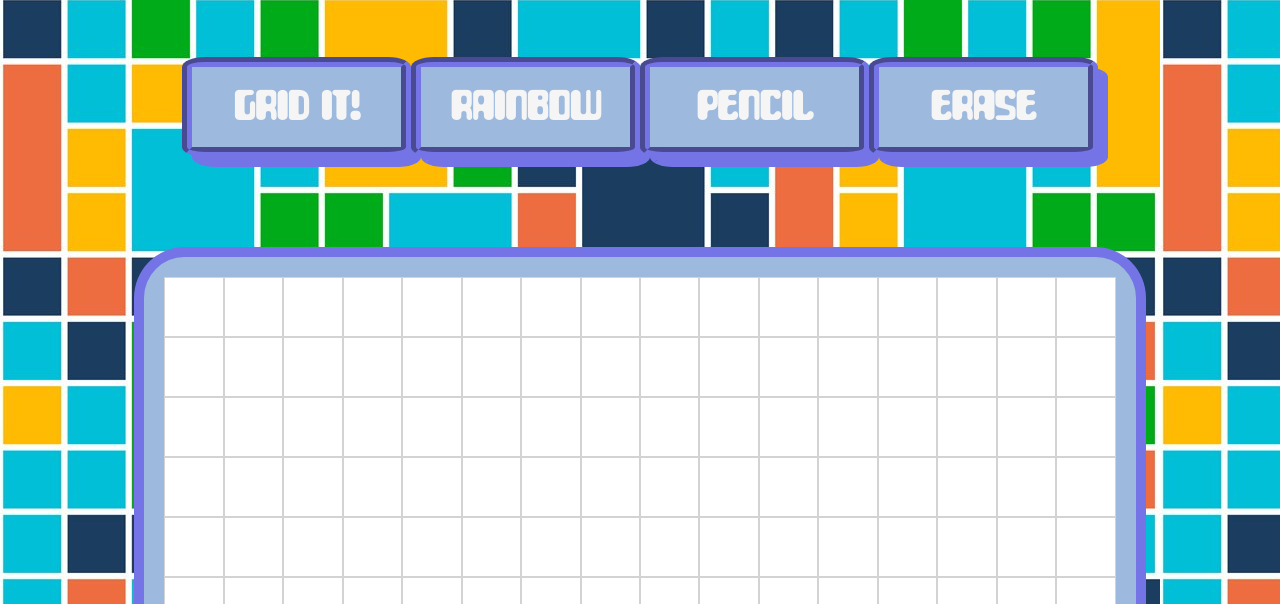
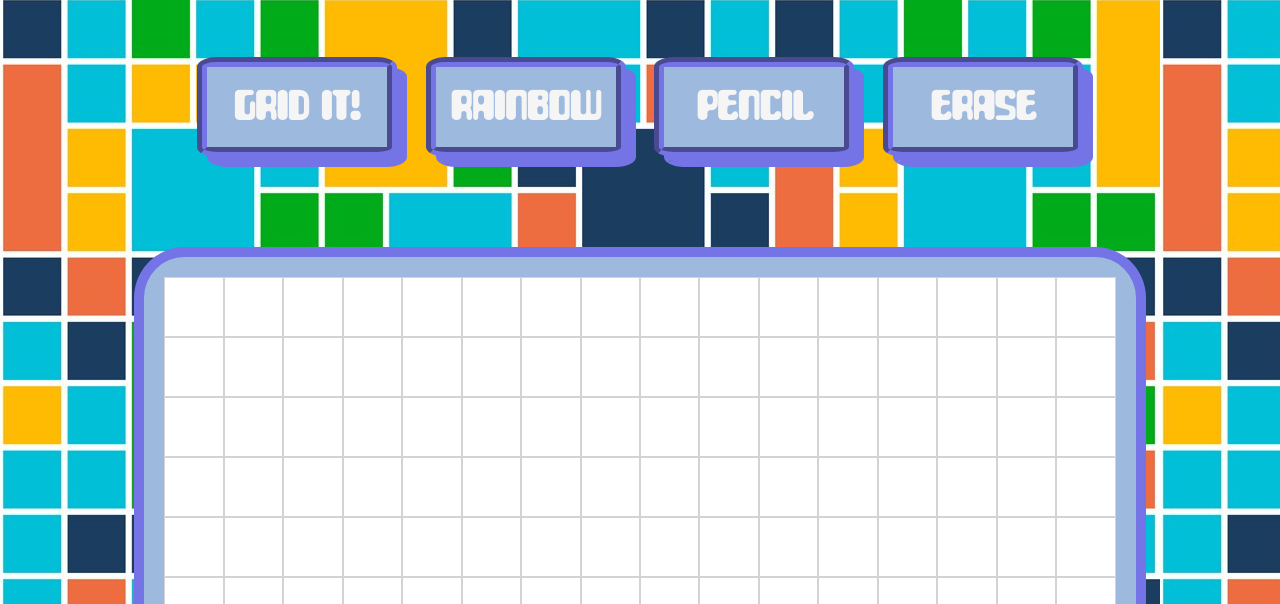
Before and after one commit to michal-boop/etch-a-sketch, a plain HTML site: page index.html in a window 1280 px wide. Shown: the part 196-800 px from the top of the page. Drawn offline with Linux system fonts and the light colour scheme.

Commit message:
further improve styling of buttons

```diff
--- a/style.css
+++ b/style.css
@@ -47,12 +47,14 @@ h3 {
     display: flex;
     flex-direction: row;
     justify-content: space-between;
+    align-content: center;
     flex-wrap: wrap;
     margin: 60px;
+    max-width: 960px;
 }
 
 .btn {
-    flex: 1 1 auto;
+    flex: 0 1 auto;
     font-family:'Paraaminobenzoic';
     font-weight: bolder;
     font-size: 40px;
@@ -63,6 +65,7 @@ h3 {
     background-color: rgb(157, 186, 222);
     filter: drop-shadow(10px 10px 0px  rgb(116, 116, 231));
     border: 10px groove rgb(116, 116, 231);
+    margin: 0 auto;
 }
 
 button:hover {
```
